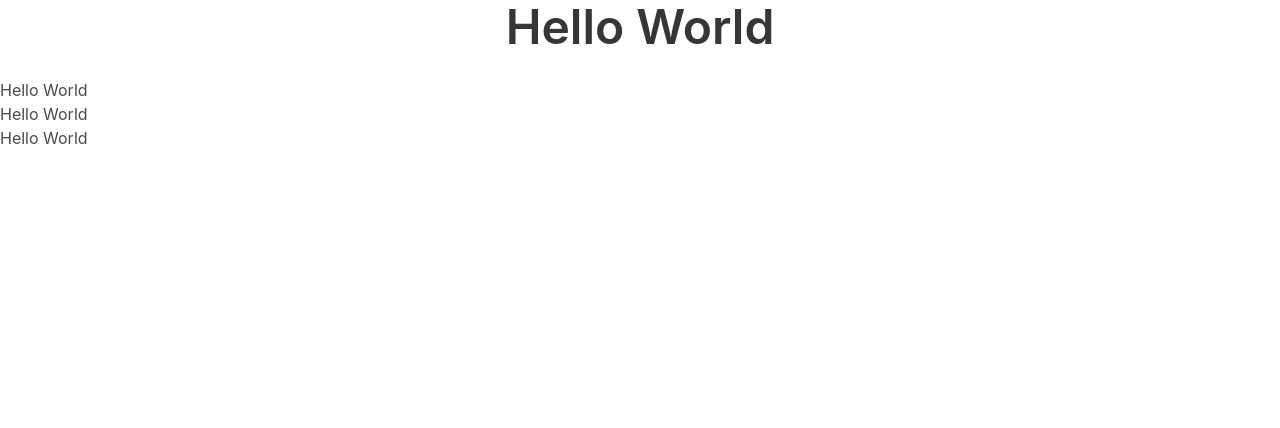
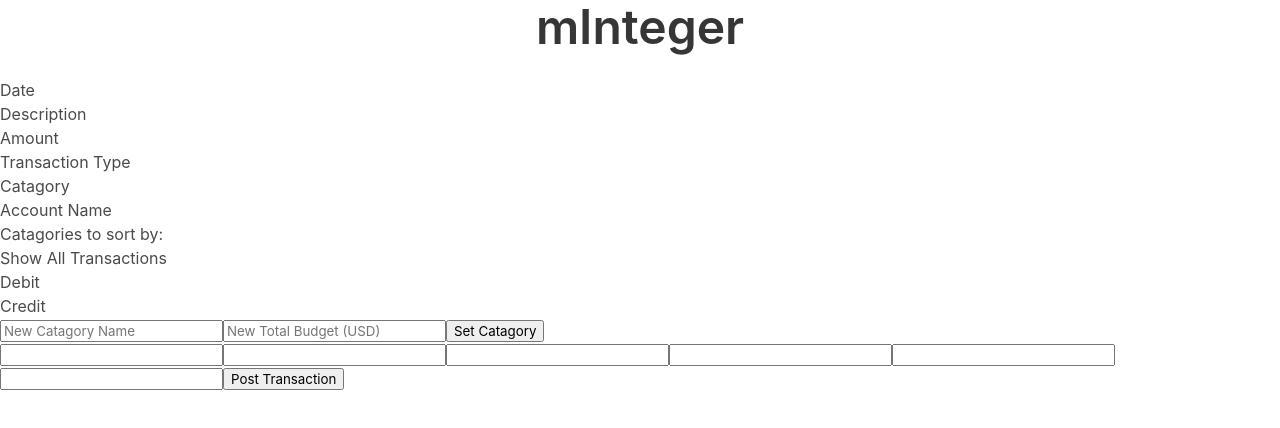
Before and after one commit to budgeter-hackathon/budgeter-client, a React (Create React App) app: page / in a window 1280 px wide. Shown: the top 428 px of the page. Built offline with nearby package versions, Linux system fonts and the light colour scheme.

Commit message:
Set up initial skeleton for the React client, added todo list on app for future work

```diff
--- a/public/index.html
+++ b/public/index.html
@@ -10,34 +10,11 @@
       content="Web site created using create-react-app"
     />
     <link rel="apple-touch-icon" href="%PUBLIC_URL%/logo192.png" />
-    <!--
-      manifest.json provides metadata used when your web app is installed on a
-      user's mobile device or desktop. See https://developers.google.com/web/fundamentals/web-app-manifest/
-    -->
     <link rel="manifest" href="%PUBLIC_URL%/manifest.json" />
-    <!--
-      Notice the use of %PUBLIC_URL% in the tags above.
-      It will be replaced with the URL of the `public` folder during the build.
-      Only files inside the `public` folder can be referenced from the HTML.
-
-      Unlike "/favicon.ico" or "favicon.ico", "%PUBLIC_URL%/favicon.ico" will
-      work correctly both with client-side routing and a non-root public URL.
-      Learn how to configure a non-root public URL by running `npm run build`.
-    -->
     <title>React App</title>
   </head>
   <body>
-    <noscript>You need to enable JavaScript to run this app.</noscript>
     <div id="root"></div>
-    <!--
-      This HTML file is a template.
-      If you open it directly in the browser, you will see an empty page.
 
-      You can add webfonts, meta tags, or analytics to this file.
-      The build step will place the bundled scripts into the <body> tag.
-
-      To begin the development, run `npm start` or `yarn start`.
-      To create a production bundle, use `npm run build` or `yarn build`.
-    -->
   </body>
 </html>
--- a/src/App.jsx
+++ b/src/App.jsx
@@ -1,14 +1,60 @@
-import React from "react";
+import React, {useState, useEffect} from "react";
+import axios from 'axios';
+import CatagoryList from './Catagory/CatagoryList.jsx';
+import TransactionList from './Transaction/TransactionList.jsx';
+import TransactionForm from './Transaction/TransactionForm.jsx';
+import Chart from './Chart.jsx';
 
 const App = () => {
+
+  const [transactionList, setTransactionList] = useState([]);
+  const [catagoryList, setCatagoryList] = useState([]);
+  const [acountNames, setAccountNames] = useState([]);
+  const [selectedFilter, setSelectedFilter] = useState('All')
+
+
+  useEffect(() =>{
+    //initialize the state here by pulling data from the database using axios requests
+  },[])
+
+  const sendTransaction = (catagoryName, amount, date, description, accountName, transType) =>{
+    console.log(catagoryName, amount, date, description, accountName, transType);
+    //send the transaction over to the server then update the transaction list
+  };
+
+  const sendCatagory = (catagoryName, targetBudget) =>{
+    console.log(catagoryName, targetBudget);
+    //send the data over to sever then retrieve the catagory data using the setCatagoryList state function
+  };
+
   return (
-    <div>
-      <h1 className="title is-1 has-text-centered">Hello World</h1>
-      <h1>Hello World</h1>
-      <h1>Hello World</h1>
-      <h1>Hello World</h1>
+    <div className='main-container'>
+      <h1 className="title is-1 has-text-centered">mInteger</h1>
+      <div className='trans-cat-container'>
+        <TransactionList transactionList={transactionList}/>
+        <CatagoryList catagoryList={catagoryList} sendCatagory={sendCatagory} acountNames={acountNames}/>
+      </div>
+      <TransactionForm sendTransaction={sendTransaction}/>
+      <Chart />
     </div>
   );
 };
 
 export default App;
+
+
+//TODO:
+//App.jsx:
+//initialize with useEffect
+//get server routes and use axios to send the transactions from form
+//get server routes for catagory sending
+//CatagoryList.jsx
+//make the click handle work for eah catagory
+//CatagoryForm.jsx
+//complete the button send functionality
+//TransactionForm.jsx
+//complete the handle change function for each field in the transaction input
+//TransactionListEntry.jsx
+//complete the handleChange function
+//Chart.jsx
+//NOT COMPLETED
--- /dev/null
+++ b/src/Catagory/CatagoryForm.jsx
@@ -0,0 +1,42 @@
+import React, {useState} from 'react';
+
+const CatagoryForm = (props) =>{
+    const [catagoryName, setCatagoryName] = useState('');
+    const [catagoryBudget, setCatagoryBudget] = useState('');
+
+    const buttonHandle = () =>{
+        //send the data to the database by calling the send catagory function from props
+        //TODO
+        props.sendCatagory(catagoryName, catagoryBudget);
+        setCatagoryName('');
+        setCatagoryBudget('');
+    }
+
+    const catagoryNameHandle = (e) =>{
+        setCatagoryName(e.target.value);
+    }
+
+    const catagoryBudgetHandle = (e) =>{
+        setCatagoryBudget(e.target.value);
+    }
+
+    return (
+        <div>
+            <input
+            name='catagory-name'
+            placeholder='New Catagory Name'
+            value={catagoryName}
+            onChange={catagoryNameHandle}/>
+
+            <input
+            name='catagory-budget'
+            placeholder='New Total Budget (USD)'
+            value={catagoryBudget}
+            onChange={catagoryBudgetHandle}/>
+
+            <button onClick={buttonHandle} >Set Catagory</button>
+        </div>
+    )
+}
+
+export default CatagoryForm;
--- /dev/null
+++ b/src/Catagory/CatagoryList.jsx
@@ -0,0 +1,24 @@
+import React from 'react';
+import CatagoryForm from './CatagoryForm.jsx';
+
+const CatagoryList = (props) =>{
+
+    const clickHandle = (e) =>{
+        console.log(e.target.content);
+        //TODO
+    };
+
+    return (
+        <div className='catagory-list'>
+            Catagories to sort by:
+            <div onClick={clickHandle}>Show All Transactions</div>
+            <div onClick={clickHandle}>Debit</div>
+            <div onClick={clickHandle}>Credit</div>
+            {props.acountNames.map((account) =>(<div onClick={clickHandle}>{account.accountName}</div>))}
+            {props.catagoryList.map((catagory)=>(<div onClick={clickHandle}>{catagory.catagoryName}</div>))}
+            <CatagoryForm sendCatagory={props.sendCatagory}/>
+        </div>
+    )
+}
+
+export default CatagoryList;
--- /dev/null
+++ b/src/Chart.jsx
@@ -0,0 +1,12 @@
+import React from 'react';
+
+const Chart = (props) =>{
+
+    return (
+        <div>
+
+        </div>
+    )
+}
+
+export default Chart;
--- /dev/null
+++ b/src/Transaction/TransactionForm.jsx
@@ -0,0 +1,40 @@
+import React from 'react';
+import { useState } from 'react';
+
+const TransactionForm = (props) =>{
+    const [catagoryName,setCatagoryName] = useState('');
+    const [amount,setAmount] = useState('');
+    const [date,setDate] = useState('');
+    const [description,setDescription] = useState('');
+    const [accountType,setAccountType] = useState('');
+    const [transType,setTransType] = useState('');
+
+    const handleChange = (e) =>{
+        console.log(e);
+        //TODO
+    }
+
+    const handleClick = (e) =>{
+        props.sendTransaction(catagoryName, amount, date, description, accountName, transType);
+        setCatagoryName('');
+        setAmount('');
+        setDate('');
+        setDescription('');
+        setAccountType('');
+        setTransType('');
+    }
+
+    return (
+        <div className='transaction-form'>
+            <input name='catagoryName' value={catagoryName} onChange={handleChange}/>
+            <input name='amount' value={amount} onChange={handleChange}/>
+            <input name='date' value={date} onChange={handleChange}/>
+            <input name='description' value={description} onChange={handleChange}/>
+            <input name='accountName' value={accountType} onChange={handleChange}/>
+            <input name='transType' value={transType} onChange={handleChange}/>
+            <button onClick={handleClick}>Post Transaction</button>
+        </div>
+    )
+}
+
+export default TransactionForm;
--- /dev/null
+++ b/src/Transaction/TransactionList.jsx
@@ -0,0 +1,25 @@
+import React from 'react';
+import TransactionListEntry from './TransactionListEntry.jsx';
+
+const TransactionList = (props) =>{
+
+    return (
+        <div className='transaction-list'>
+            <div className='transaction-header'>
+                <div>Date</div>
+                <div>Description</div>
+                <div>Amount</div>
+                <div>Transaction Type</div>
+                <div>Catagory</div>
+                <div>Account Name</div>
+            </div>
+            <div className='transaction-entry'>
+            {props.transactionList.map((transaction) =>(
+                <TransactionListEntry  transaction={transaction}/>
+            ))}
+            </div>
+        </div>
+    )
+}
+
+export default TransactionList;
--- /dev/null
+++ b/src/Transaction/TransactionListEntry.jsx
@@ -0,0 +1,20 @@
+import React from 'react';
+
+const TransactionListEntry = (props) =>{
+
+    const handlechange = () => {
+        //TODO
+    }
+    return (
+        <div>
+            <div>{props.createdAt}</div>
+            <div>{props.description}</div>
+            <div>{props.amount}</div>
+            <div>{props.transType}</div>
+            <div>{props.catagoryName}</div>
+            <div>{props.accountName}</div>
+        </div>
+    )
+}
+
+export default TransactionListEntry;
```
Also changed, not shown: 1 other file (tests, documents, lock files or other folders).
